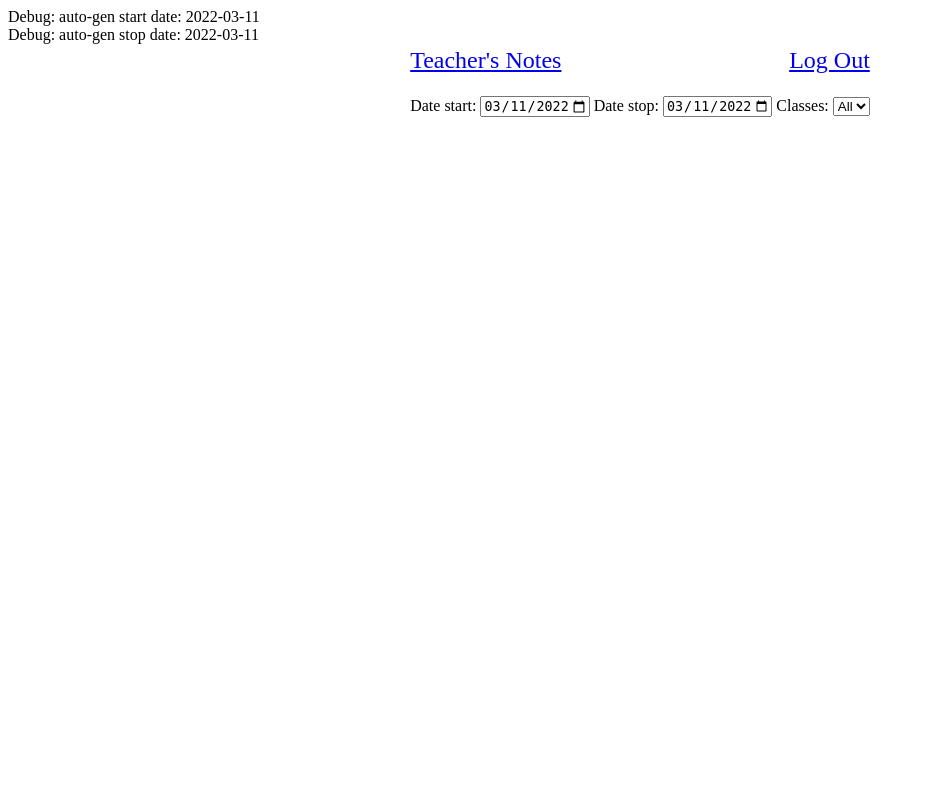
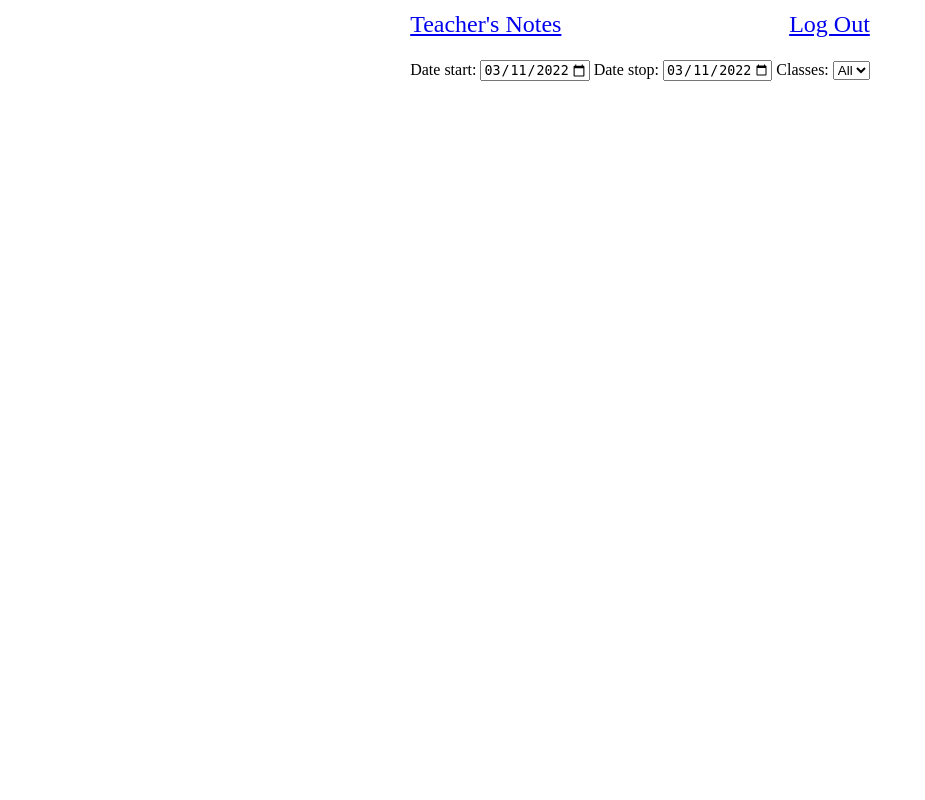
Before and after one commit to ghyousu/shaopass, a PHP site: page /index.php in a window 1280 px wide. Shown: the whole page, without its empty margins (0-925 px from the left). Run offline with PHP 8.4, Linux system fonts and the light colour scheme; the visitor is signed in with stand-in values (Sample User, id 1); some libraries are stand-ins or nearby versions.

Commit message:
disabled debug logging and reverted student name ordering to col/row

```diff
--- a/common.php
+++ b/common.php
@@ -2,7 +2,7 @@
 
 function printDebug($str)
 {
-   $debug=1;
+   $debug=0;
 
    if ($debug == 1)
    {
@@ -238,8 +238,7 @@ function displayStudentNamesFromDB($class)
             getStudentTableName() . " s, " .
             getSeatingTableName() . " t " .
             "WHERE s.class = '$class' AND s.student_id = t.student_id " .
-   "ORDER BY t.row, t.col";
-   //          "ORDER BY s.fname, s.lname";
+            "ORDER BY t.row, t.col";
 
    $students = fetchQueryResults($query);
 
```
